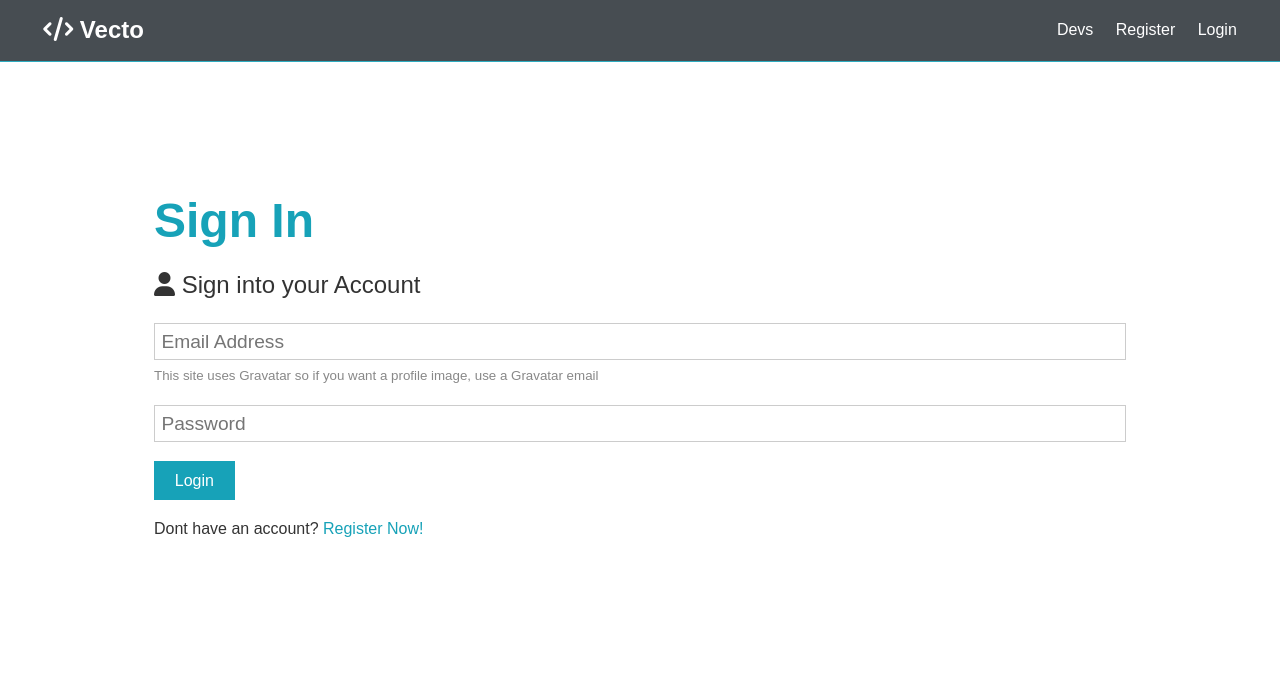
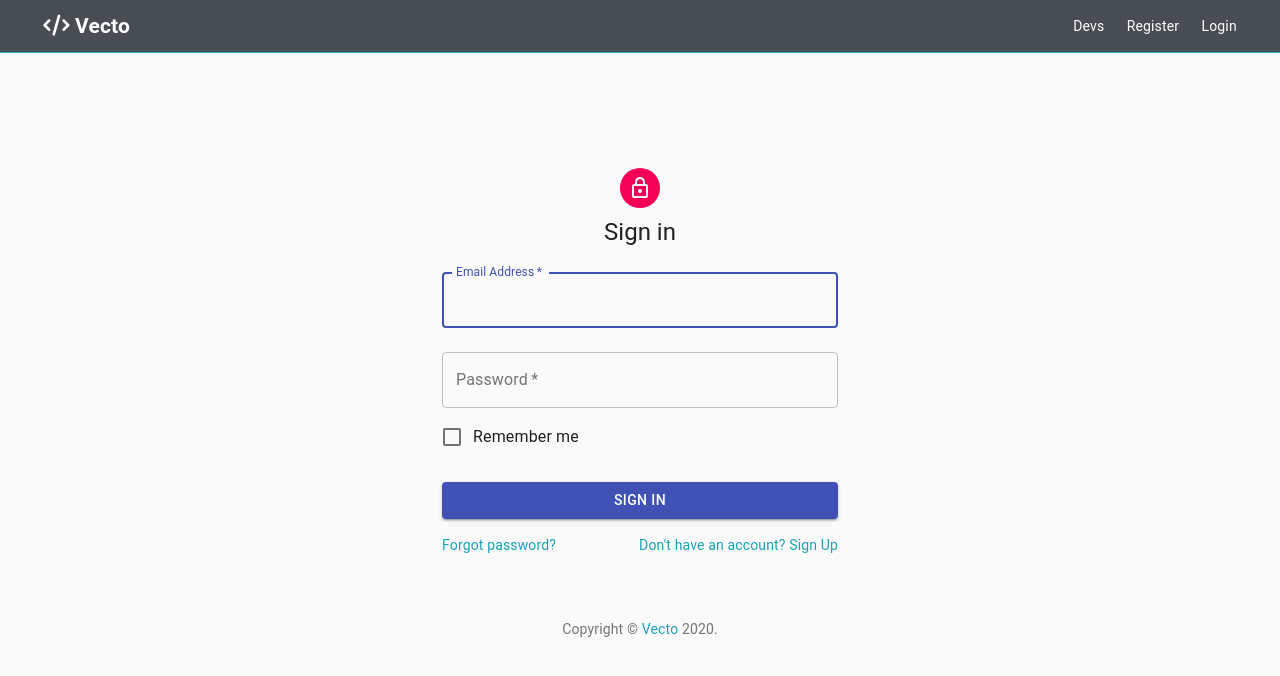
Before and after one commit to SteliosKon/vecto-social-network-MERN, a React (Create React App) app in the folder client/: page /login in a window 1280 px wide. Shown: the top 676 px of the page. Built offline with nearby package versions, Linux system fonts and the light colour scheme; no server answers.

Commit message:
newLogin added contains the newLogin form

```diff
--- a/client/package.json
+++ b/client/package.json
@@ -3,6 +3,8 @@
   "version": "0.1.0",
   "private": true,
   "dependencies": {
+    "@material-ui/core": "^4.9.12",
+    "@material-ui/icons": "^4.9.1",
     "@testing-library/jest-dom": "^4.2.4",
     "@testing-library/react": "^9.5.0",
     "@testing-library/user-event": "^7.2.1",
--- a/client/src/App.js
+++ b/client/src/App.js
@@ -12,6 +12,7 @@
 import Landing from './components/layout/Landing.jsx';
 import Alert from './components/layout/Alert.jsx';
 import Login from './components/auth/Login.jsx';
+import NewLogin from './components/auth/NewLogin.jsx';
 import Register from './components/auth/Register.jsx';
 import Dashboard from './components/dashboard/Dashboard.jsx';
 import CreateProfile from './components/profile-forms/CreateProfile.jsx';
@@ -20,6 +21,7 @@
 import AddEducation from './components/profile-forms/AddEducation.jsx';
 import Profiles from './components/profiles/Profiles.jsx';
 import Profile from './components/profile/Profile.jsx';
+
 
 //Action
 import { loadUser } from './actions/auth';
@@ -44,7 +46,7 @@
             <Alert />
             <Switch>
               <Route exact path='/register' component={Register} />
-              <Route exact path='/login' component={Login} />
+              <Route exact path='/login' component={NewLogin} />
               <PrivateRoute exact path='/dashboard' component={Dashboard} />
               <Route exact path='/create-profile' component={CreateProfile} />
               <Route exact path='/profiles' component={Profiles} />
--- /dev/null
+++ b/client/src/components/auth/NewLogin.jsx
@@ -0,0 +1,169 @@
+import React, { Fragment, useState } from 'react';
+
+//materialUI
+import Avatar from '@material-ui/core/Avatar';
+import Button from '@material-ui/core/Button';
+import CssBaseline from '@material-ui/core/CssBaseline';
+import TextField from '@material-ui/core/TextField';
+import FormControlLabel from '@material-ui/core/FormControlLabel';
+import Checkbox from '@material-ui/core/Checkbox';
+//import Link from '@material-ui/core/Link';
+import Grid from '@material-ui/core/Grid';
+import Box from '@material-ui/core/Box';
+import LockOutlinedIcon from '@material-ui/icons/LockOutlined';
+import Typography from '@material-ui/core/Typography';
+import { makeStyles } from '@material-ui/core/styles';
+import Container from '@material-ui/core/Container';
+
+import { Link, Redirect } from 'react-router-dom';
+import { connect } from 'react-redux';
+import PropTypes from 'prop-types';
+
+//actions
+
+import { login } from '../../actions/auth';
+
+function Copyright() {
+  return (
+    <Typography variant="body2" color="textSecondary" align="center">
+      {'Copyright © '}
+      <a color="inherit" href="https://gentle-badlands-06014.herokuapp.com/">
+        Vecto
+      </a>{' '}
+      {new Date().getFullYear()}
+      {'.'}
+    </Typography>
+  );
+}
+
+const useStyles = makeStyles((theme) => ({
+  paper: {
+    marginTop: theme.spacing(8),
+    display: 'flex',
+    flexDirection: 'column',
+    alignItems: 'center',
+  },
+  avatar: {
+    margin: theme.spacing(1),
+    backgroundColor: theme.palette.secondary.main,
+  },
+  form: {
+    width: '100%', // Fix IE 11 issue.
+    marginTop: theme.spacing(1),
+  },
+  submit: {
+    margin: theme.spacing(3, 0, 2),
+  },
+}));
+
+const NewLogin = ({ login, isAuthenticated }) => {
+
+  const classes = useStyles();
+
+  const [formData, setFormData] = useState({
+    email: '',
+    password: '',
+  });
+
+  const { email, password } = formData;
+  // a way to use on change for every field!
+  //[e.target.name] = name || email || password || password2
+  const onChange = (e) => {
+    setFormData({ ...formData, [e.target.name]: e.target.value });
+  };
+
+  const onSubmit = async (e) => {
+    e.preventDefault();
+    login(email, password);
+  };
+
+  //Redirect if logged in
+
+  if (isAuthenticated) {
+    return <Redirect to='/dashboard' />;
+  }
+
+  return (
+    <Container component="main" maxWidth="xs">
+      <CssBaseline />
+      <div className={classes.paper}>
+        <Avatar className={classes.avatar}>
+          <LockOutlinedIcon />
+        </Avatar>
+        <Typography component="h1" variant="h5">
+          Sign in
+        </Typography>
+        <form className={classes.form} onSubmit={(e) => onSubmit(e)}>
+          <TextField
+            variant="outlined"
+            margin="normal"
+            required
+            fullWidth
+            id="email"
+            label="Email Address"
+            name="email"
+            value={email}
+            onChange={(e) => onChange(e)}
+            autoComplete="email"
+            autoFocus
+          />
+          <TextField
+            variant="outlined"
+            margin="normal"
+            required
+            fullWidth
+            name="password"
+            label="Password"
+            type="password"
+            id="password"
+            autoComplete="current-password"
+            minLength='6'
+            value={password}
+            onChange={(e) => onChange(e)}
+          />
+          <FormControlLabel
+            control={<Checkbox value="remember" color="primary" />}
+            label="Remember me"
+          />
+          <Button
+            type="submit"
+            fullWidth
+            variant="contained"
+            color="primary"
+            className={classes.submit}
+          >
+            Sign In
+          </Button>
+          <Grid container>
+            <Grid item xs>
+              <Link to="#" variant="body2">
+                Forgot password?
+              </Link>
+            </Grid>
+            <Grid item>
+              <Link to='/register' variant="body2">
+                {"Don't have an account? Sign Up"}
+              </Link>
+            </Grid>
+          </Grid>
+        </form>
+      </div>
+      <Box mt={8}>
+        <Copyright />
+      </Box>
+    </Container>
+  );
+}
+
+
+
+NewLogin.prototypes = {
+    login: PropTypes.func.isRequired,
+    isAuthenticated: PropTypes.bool,
+  };
+
+  const mapStateToProps = (state) => ({
+    isAuthenticated: state.auth.isAuthenticated,
+  });
+
+  export default connect(mapStateToProps, { login })(NewLogin);
```
Also changed, not shown: 1 other file (tests, documents, lock files or other folders).
